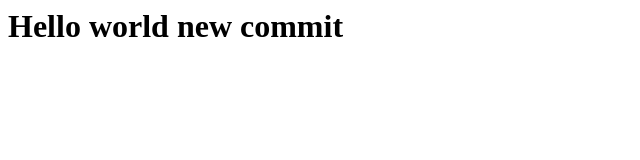
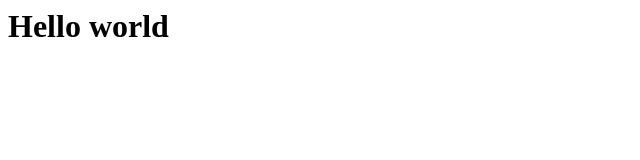
Before and after one commit to Alexandr1997ag/test, a plain HTML site: page index.html in a window 1280 px wide. Shown: the whole page, without its empty margins (0-640 px from the left). Drawn offline with Linux system fonts and the light colour scheme.

Commit message:
Revert "new wrong commit"
This reverts commit 17b78289c7cbacc4461ee8de185694fa9ea8b21c.

```diff
--- a/index.html
+++ b/index.html
@@ -1 +1 @@
-<h1>Hello world new commit<h1>
+<h1>Hello world<h1>
```
